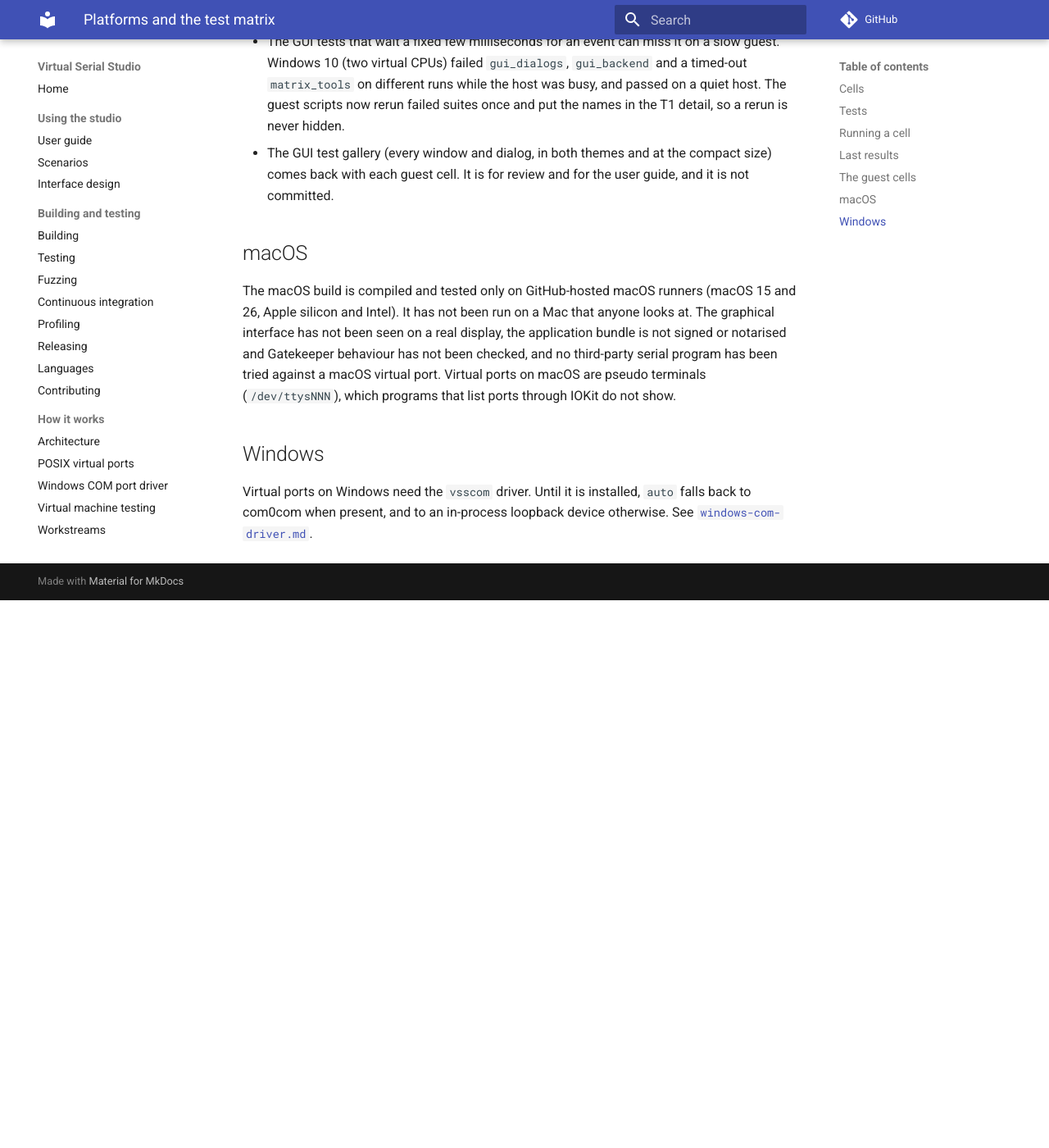
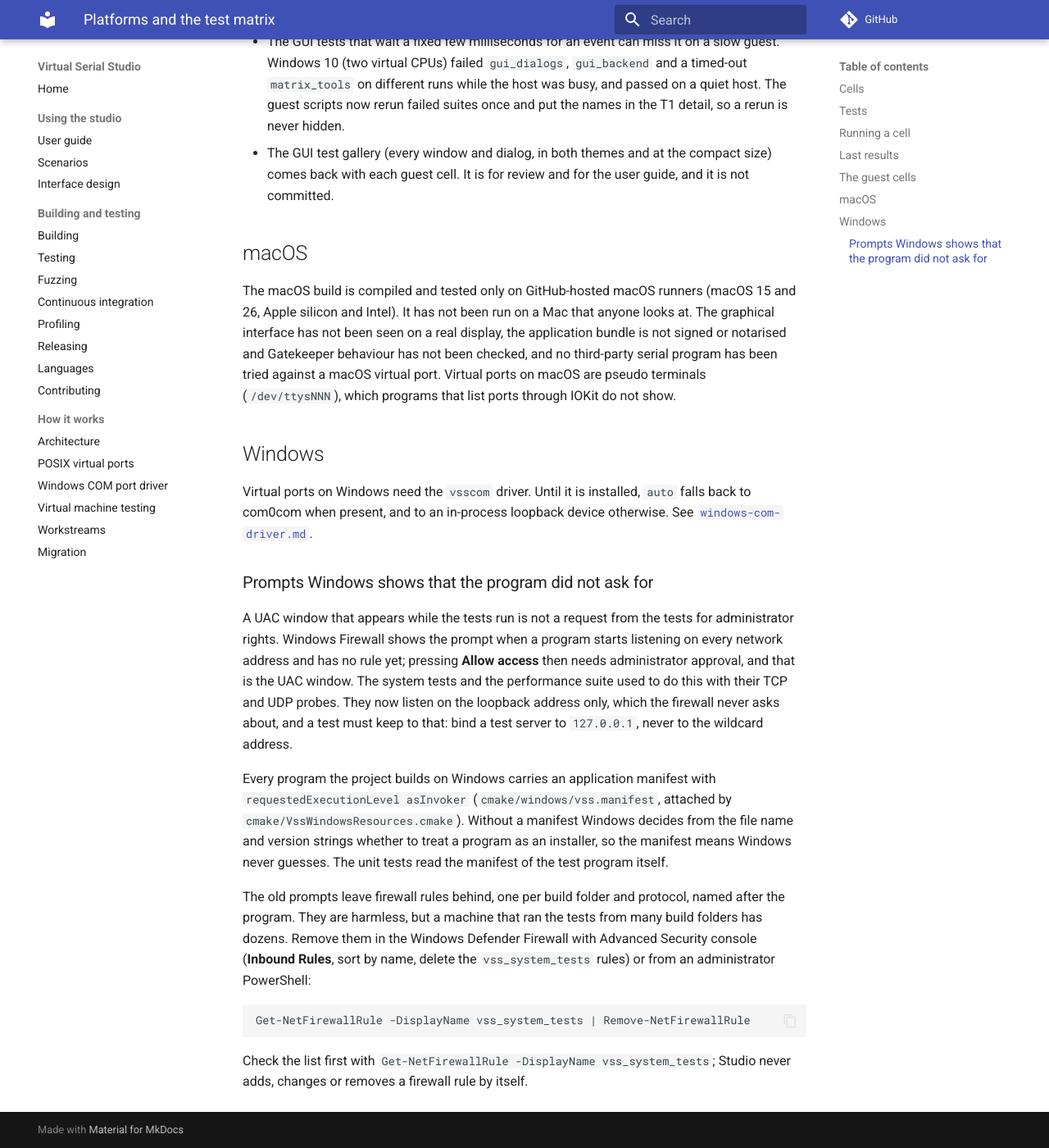
Before and after one commit to iainchesworth/virtual-serial-studio, an MkDocs documentation site: the page built from docs/platforms.md, in a window 1280 px wide and 1400 px high, scrolled down 4351 px. Shown: the whole window at 82% size. Built offline with MkDocs 1.6.1 and Material for MkDocs 9.7.7, drawn with Linux system fonts in a browser that asks for light colours; comment, search, counter and statistics services are not loaded; before the commit the page ends 5083 px from its top, so only the background shows below that.

Commit message:
Stop the test probes opening the firewall prompt and add Windows manifests
The TCP and UDP probes of the system tests and the echo server of the
performance suite bound to every address. On Windows that makes Windows
Firewall ask whether to allow the program, and Allow access ends in a UAC
prompt. The machine of the owner holds 44 firewall rules named
vss_system_tests, for 22 build folders, which is how the
unexpected "VSS system tests" prompt came about. The probes now bind to
127.0.0.1, which the firewall never asks about.

Every Windows program the project builds now gets an application manifest
(requestedExecutionLevel asInvoker, long path and UTF-8 aware, supported
Windows versions) and a version resource, attached by
cmake/VssWindowsResources.cmake to each executable the project defines.
Windows then never guesses whether a program needs elevation, and the
prompts name the program properly. A unit test reads the manifest and the
version resource of the running test program.

Signed-off-by: Iain Chesworth <iain.chesworth@gmail.com>

````diff
--- a/CMakeLists.txt
+++ b/CMakeLists.txt
@@ -103,6 +103,7 @@ include(VssVirtualSerial)
 include(VssCoverage)
 include(VssSanitizers)
 include(VssTracy)
+include(VssWindowsResources)
 include(VssFuzz)
 
 # ---------------------------------------------------------------------------
--- a/docs/platforms.md
+++ b/docs/platforms.md
@@ -98,3 +98,34 @@ IOKit do not show.
 
 Virtual ports on Windows need the `vsscom` driver. Until it is installed, `auto` falls back to com0com when present, and to an
 in-process loopback device otherwise. See [`windows-com-driver.md`](windows-com-driver.md).
+
+### Prompts Windows shows that the program did not ask for
+
+A UAC window that appears while the tests run is not a request from the tests for
+administrator rights. Windows Firewall shows the prompt when a program starts
+listening on every network address and has no rule yet; pressing **Allow access**
+then needs administrator approval, and that is the UAC window. The system tests
+and the performance suite used to do this with their TCP and UDP probes. They now
+listen on the loopback address only, which the firewall never asks about, and a
+test must keep to that: bind a test server to `127.0.0.1`, never to the wildcard
+address.
+
+Every program the project builds on Windows carries an application manifest with
+`requestedExecutionLevel asInvoker` (`cmake/windows/vss.manifest`, attached by
+`cmake/VssWindowsResources.cmake`). Without a manifest Windows decides from the file
+name and version strings whether to treat a program as an installer, so the
+manifest means Windows never guesses. The unit tests read the manifest of the test
+program itself.
+
+The old prompts leave firewall rules behind, one per build folder and protocol,
+named after the program. They are harmless, but a machine that ran the tests
+from many build folders has dozens. Remove them in the Windows Defender Firewall
+with Advanced Security console (**Inbound Rules**, sort by name, delete the
+`vss_system_tests` rules) or from an administrator PowerShell:
+
+```powershell
+Get-NetFirewallRule -DisplayName vss_system_tests | Remove-NetFirewallRule
+```
+
+Check the list first with `Get-NetFirewallRule -DisplayName vss_system_tests`;
+Studio never adds, changes or removes a firewall rule by itself.
````
Also changed, not shown: changelog.d/tests-loopback-only.fixed.md (added, +1 -0 lines), changelog.d/windows-manifest.added.md (added, +1 -0 lines), 8 other files.
